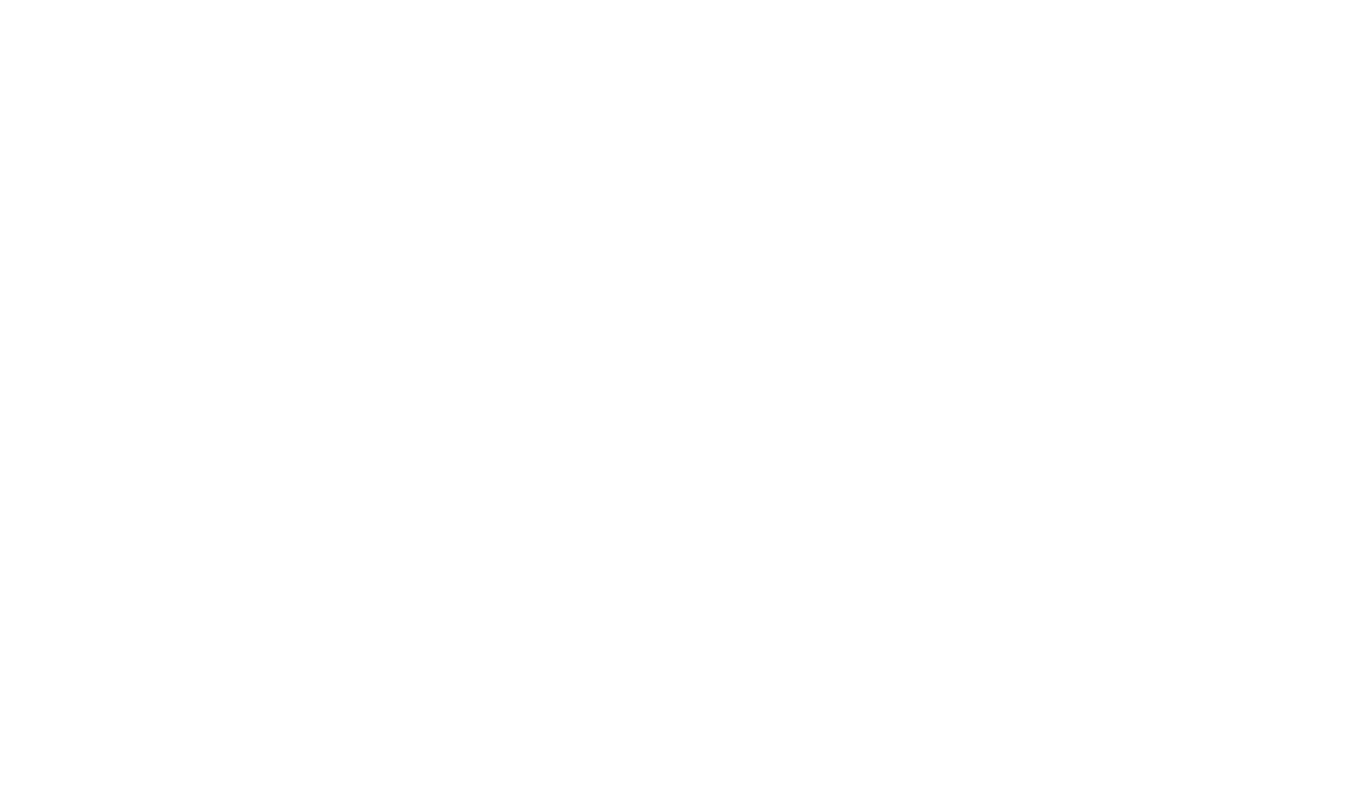
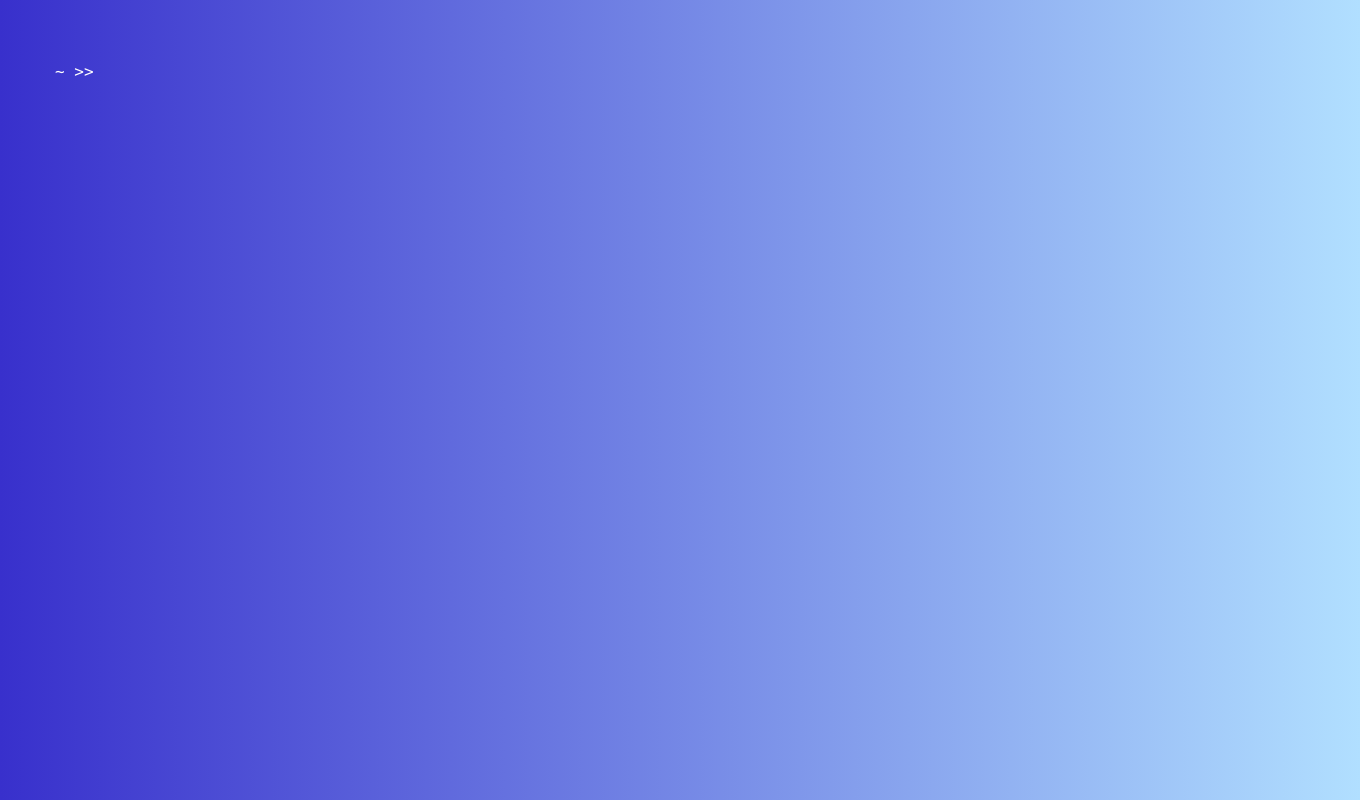
Before and after one commit to AlexiAndAbi/Navigator, a React (Vite) app in the folder Navigator/: page /Testing in a window 1280 px wide. Before the commit this address had no page. Shown: the top 800 px of the page, 1360 px wide, since content can reach past the window. Built offline with nearby package versions, Linux system fonts and the light colour scheme.

Commit message:
added testing page

```diff
--- a/Navigator/src/App.jsx
+++ b/Navigator/src/App.jsx
@@ -5,6 +5,7 @@
 import Unit1 from "./pages/unit1/unit1";
 import  Homepage  from "./pages/Homepage/Homepage";
 import TableContents from "./pages/TableContents/TableContents";
+import Testing from "./pages/Testing/Testing";
 import { BrowserRouter as Router, Route, Routes } from 'react-router-dom';
 
 
@@ -16,6 +17,7 @@
         <Route path="/" element={<Homepage />} /> {/* Set the Home component for the root path */}
         <Route path="/Table-Of-Contents" element={<TableContents />} /> {/* Set the Home component for the root path */}
         <Route path="/Unit1-Level1" element= {<Unit1 />} />
+        <Route path="/Testing" element= {<Testing />} />
       </Routes>
     </Router>
   )
--- /dev/null
+++ b/Navigator/src/pages/Testing/Testing.css
@@ -0,0 +1,79 @@
+.gradient_background {
+    background: linear-gradient(90deg, #3830CC, #B1DFFF);
+    height: 100vh; /* Full viewport height */
+    width: 100vw; /* Full viewport width */
+    display: flex; /* Use flexbox to center content */
+    flex-direction: column; /* Stack children vertically */
+    align-items: left; /* Align items to the left */
+    justify-content: flex-start; /* Start from the top */
+    position: relative; /* Ensure the gradient is positioned correctly */
+  }
+
+  .command-output {
+    text-align: left; /* Ensures left alignment for both commands and responses */
+    margin-bottom: 5px; /* Adds space between each command and response */
+  }
+
+  .shell-container {
+    color: white;
+    padding: 10px; /* Adjust top, right, bottom padding */
+    padding-left: 40px; /* Add more space on the left */
+    height: 100%; /* Take the full height of the parent */
+    width: 100%; /* Take the full width of the parent */
+    overflow-y: auto; /* Allows scrolling if content overflows */
+    font-family: 'Consolas', monospace;
+    border-radius: 8px;
+    margin: 0; /* Remove margin to ensure full size */
+  }
+
+  .output {
+    margin-bottom: 10px;
+    white-space: pre-wrap;
+    font-weight: 200;
+  }
+
+  form {
+    display: flex;
+    align-items: baseline; /* Aligns input field with the baseline of the text */
+    position: relative; /* Position form relative for absolute positioning of cursor */
+  }
+
+  input {
+    font-family: 'Consolas', monospace; /* Change the font here */
+    font-weight: 200;
+    background: none;
+    border: none;
+    color: white;
+    outline: none;
+    width: auto; /* Change width to auto */
+    min-width: 150px; /* Set a minimum width */
+    font-size: 1rem;
+    padding-right: 1rem; /* Add padding for blinking cursor */
+    margin-left: 7px; /* Add margin for buffer space */
+  }
+
+  /* Styles for the blinking cursor */
+  .blinking-cursor {
+    position: absolute;
+    width: 10px; /* Width of the blinking cursor */
+    height: 1.5em; /* Height of the cursor (matches the input line height) */
+    background-color: white; /* Color of the cursor */
+    animation: blink 1s step-end infinite; /* Blinking animation */
+    right: 10px; /* Position the cursor to the right */
+    top: 50%; /* Center vertically */
+    transform: translateY(-50%); /* Adjust vertical alignment */
+  }
+
+  /* Keyframes for blinking effect */
+  @keyframes blink {
+    50% {
+      opacity: 0; /* Blink effect */
+    }
+  }
+
+  .question {
+    text-align: left; /* Align text to the left */
+    margin: 0;       /* Remove default margin */
+    padding: 4px 0;  /* Add some vertical spacing */
+    color: #ffffff;  /* Change the text color to white or your desired color */
+  }
--- /dev/null
+++ b/Navigator/src/pages/Testing/Testing.jsx
@@ -0,0 +1,204 @@
+import React, { useState } from 'react';
+import "./Testing.css";
+
+const Testing = () => {
+  const [fileSystem] = useState({
+    "~": {
+      type: "directory",
+      children: {
+        "directory1": {
+          type: "directory",
+          children: {
+            "file3.txt": { type: "file", content: "Hello, Kitten!" },
+            "file4.txt": { type: "file", content: "Hello, Kitten!" },
+            "directory3": {
+              type: "directory",
+              children: {
+                "file5.txt": { type: "file", content: "Hello, Kitten!" },
+                "file6.txt": { type: "file", content: "Hello, Kitten!" }
+              }
+            }
+          }
+        },
+        "file1.txt": { type: "file", content: "Hello, Daddy!" },
+        "file2.txt": { type: "file", content: "Hello, Daddy!" }
+      }
+    }
+  });
+
+  const [currentPath, setCurrentPath] = useState("~");
+  const [command, setCommand] = useState("");
+  const [output, setOutput] = useState([]);
+
+  const getCurrentDir = () => {
+    const pathParts = currentPath.split("/").filter(Boolean).map(part => part.replace(/\//g, ""));
+    let current = fileSystem["~"];
+
+    for (const part of pathParts.slice(1)) { // Skip the "~"
+      current = current.children[part];
+    }
+    return current;
+  };
+
+  const handleLs = (target = null) => {
+    let dir = getCurrentDir();
+
+    if (target) {
+      const targetItem = dir.children[target];
+
+      if (targetItem) {
+        if (targetItem.type === "file") {
+          return target;
+        }
+        if (targetItem.type === "directory") {
+          const contents = Object.keys(targetItem.children).join("  ");
+          return contents || "";
+        }
+      } else {
+        return `ls: ${target}: No such file or directory`;
+      }
+    }
+
+    if (dir.type === "directory") {
+      const contents = Object.keys(dir.children).join("  ");
+      return contents || "Directory is empty.";
+    }
+
+    return "something is terribly wrong.";
+  };
+
+  const handleCd = (path) => {
+    console.log("current path =", currentPath);
+
+    // Handle going to the root directory
+    if (path === "~") {
+      setCurrentPath("~");
+      return;
+    }
+
+    // Handle moving to the parent directory
+    if (path === "..") {
+      const parts = currentPath.split("/").filter(Boolean);
+      if (parts.length > 1) {
+        // Remove the last part to go to the parent
+        const newPath = parts.slice(0, parts.length - 1).join("/");
+        setCurrentPath(`/${newPath}`);
+      } else {
+        // If already at the root, do not change the path
+        setCurrentPath("~");
+      }
+      return;
+    }
+
+    let found = 0;
+    const parts = currentPath.split("/").filter(Boolean);
+    const partswithoutfirst = parts.slice(1); // Exclude root for navigation
+    console.log("partswithoutfirst = ", partswithoutfirst);
+    let current = fileSystem["~"];
+    let newPath = "~";
+
+    // If in root directory
+    if (partswithoutfirst.length === 0) {
+      if (current.type === "directory" && current.children[path]) {
+        current = current.children[path];
+        found = 1;
+        newPath += `/${path}`;
+        setCurrentPath(newPath);
+        return;
+      } else {
+        return `cd: no such file or directory: ${path}`;
+      }
+    }
+
+    // Navigate through the current path
+    for (const part of partswithoutfirst) {
+      console.log("part: ", part);
+      if (current.type === "directory" && current.children[part]) {
+        current = current.children[part];
+        newPath += `/${part}`;
+      }
+    }
+
+    // Navigate to the specified directory
+    if (current.type === "directory" && current.children[path]) {
+      current = current.children[path];
+      found = 1;
+      newPath += `/${path}`;
+      setCurrentPath(newPath);
+      return;
+    }
+
+    // If no valid directory found
+    if (found === 0) {
+      return `cd: no such file or directory: ${path}`;
+    }
+
+    setCurrentPath(newPath);
+    return;
+  };
+
+
+  const handleSubmit = (e) => {
+    e.preventDefault();
+    const [cmd, ...args] = command.split(" ");
+    let result;
+
+    switch (cmd) {
+      case "ls":
+        result = args.length ? handleLs(args[0]) : handleLs();
+        break;
+      case "cd":
+        result = args.length ? handleCd(args[0]) : "";
+        break;
+      case "clear":
+        handleClear();
+        return; // Exit the function early to avoid adding an output for clear
+      default:
+        result = `command not found: ${cmd}`;
+    }
+
+    updateOutput(`${currentDirectory} >> ${command}`, result);
+    setCommand("");
+
+  };
+
+  // Function to clear the output and the input
+  const handleClear = () => {
+    setOutput([]);      // Clear the output
+    setCommand("");     // Clear the command input
+  };
+
+  const updateOutput = (commandEcho, message) => {
+    setOutput((prev) => [...prev, { commandEcho, message }]);
+  };
+
+  // Extract only the current directory name for display
+  const currentDirectory = currentPath.split("/").filter(Boolean).pop() || "~";
+
+  return (
+    <div className='gradient_background'>
+      <div className="shell-container">
+        <div className="output">
+          {output.map((entry, index) => (
+            <div key={index} className="command-output">
+              <div>{entry.commandEcho}</div>
+              <div>{entry.message}</div>
+            </div>
+          ))}
+        </div>
+        {/* Display the current question */}
+        <form onSubmit={handleSubmit}>
+          <span>{`${currentDirectory} >> `}</span>
+          <input
+            type="text"
+            value={command}
+            onChange={(e) => setCommand(e.target.value)}
+            autoFocus
+          />
+        </form>
+      </div>
+    </div>
+  );
+};
+
+export default Testing;
```
